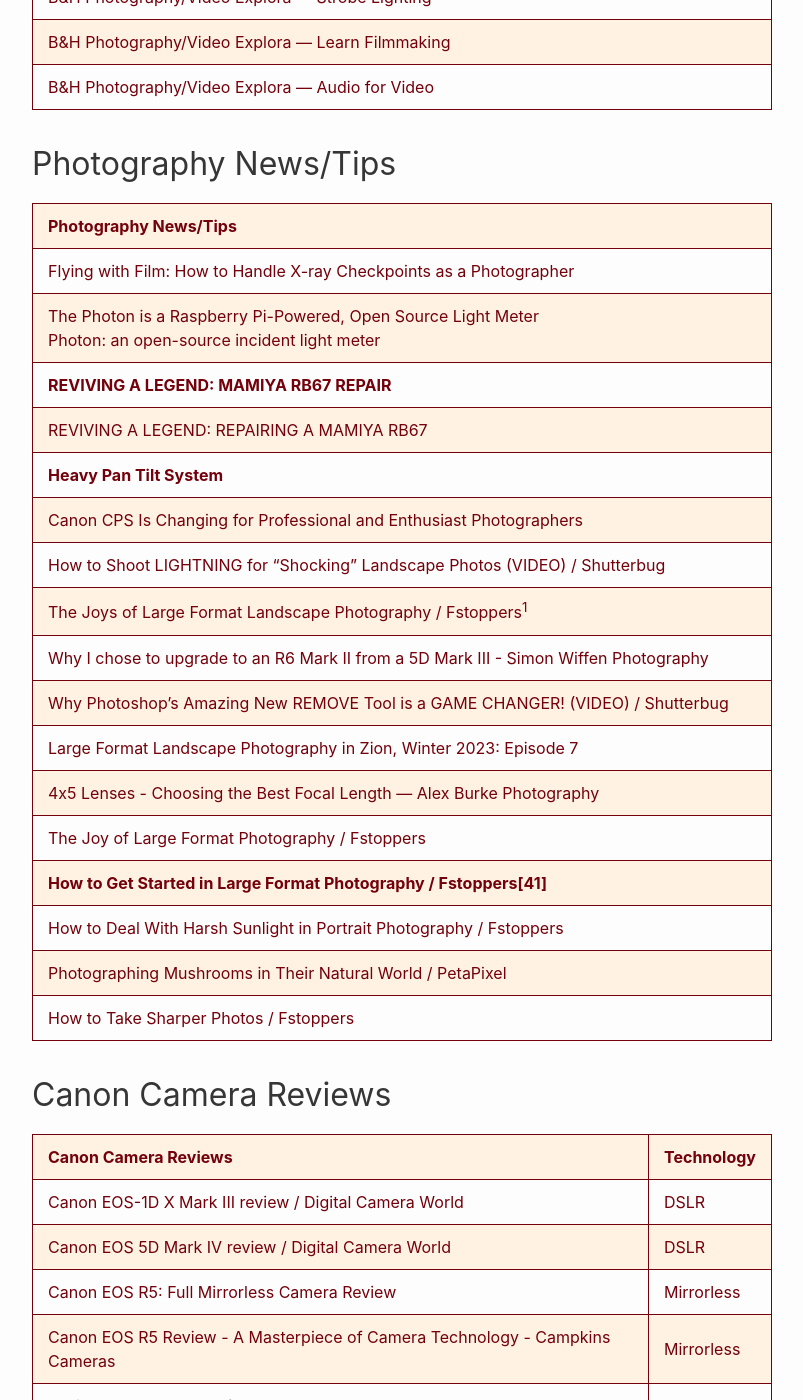
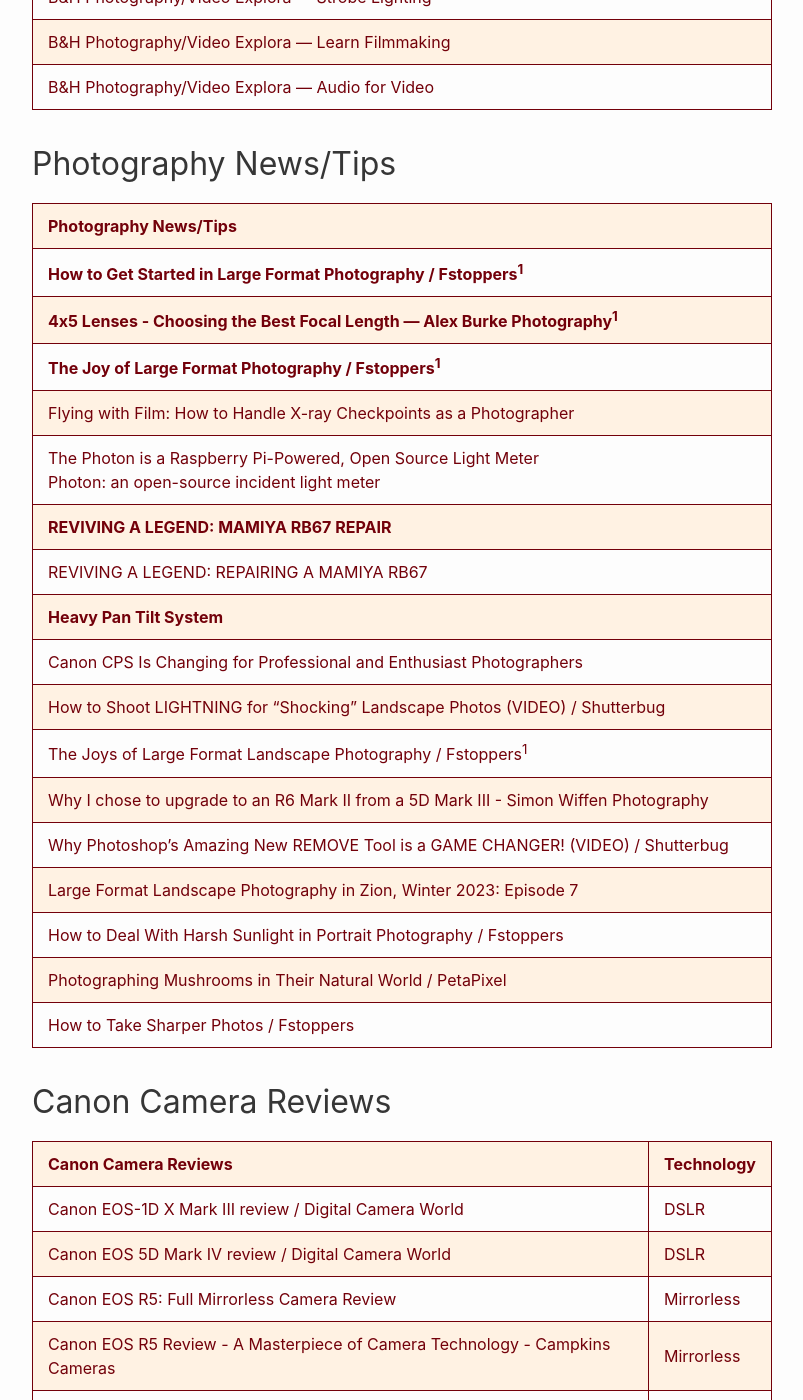
Before and after one commit to RalphHightower/RalphHightower, a Jekyll site: the page built from Photography.md, in a window 1280 px wide and 1400 px high, scrolled down 2781 px. Shown: the whole window, without its empty margins (238-1041 px from the left). Built offline with Jekyll 4.4.1, drawn with Linux system fonts in a browser that asks for light colours; our own code applies the rules of GitHub Pages for plain Markdown files; part of the change alters nothing that is shown.

Commit message:
[docs](doc): Photography(extended description)

```diff
--- a/Photography.md
+++ b/Photography.md
@@ -39,6 +39,9 @@
 
 | Photography News/Tips |
 |----|
+| **[How to Get Started in Large Format Photography / Fstoppers](https://fstoppers.com/film/how-get-started-large-format-photography-647936 )[^41]** |
+| **[4x5 Lenses - Choosing the Best Focal Length — Alex Burke Photography](https://www.alexburkephoto.com/blog/2020/5/31/4x5-lenses-choosing-the-best-focal-length )[^41]** |
+| **[The Joy of Large Format Photography / Fstoppers](https://fstoppers.com/film/joy-large-format-photography-643119)[^41]** |
 | [Flying with Film: How to Handle X-ray Checkpoints as a Photographer](https://petapixel.com/camera-film-x-ray-ct-scanner-tips/) |
 | [The Photon is a Raspberry Pi-Powered, Open Source Light Meter](https://petapixel.com/2022/11/28/the-photon-is-a-raspberry-pi-powered-open-source-light-meter/)<br />[Photon: an open-source incident light meter](https://github.com/veebch/photon) |
 | **[REVIVING A LEGEND: MAMIYA RB67 REPAIR](https://hackaday.com/2023/04/06/reviving-a-legend-mamiya-rb67-repair/)** |
@@ -50,9 +53,6 @@
 |[Why I chose to upgrade to an R6 Mark II from a 5D Mark III - Simon Wiffen Photography](https://www.simonwiffenphotography.co.uk/blog/2023/02/why-i-chose-to-upgrade-to-an-r6-mark-ii-from-a-5d-mark-iii/ )|
 | [Why Photoshop's Amazing New REMOVE Tool is a GAME CHANGER! (VIDEO) / Shutterbug](https://www.shutterbug.com/content/why-photoshops-amazing-new-remove-tool-game-changer-video ) |
 | [Large Format Landscape Photography in Zion, Winter 2023: Episode 7](https://youtube.com/watch?v=M6vA26KLVXc&feature=share ) |
-| [4x5 Lenses - Choosing the Best Focal Length — Alex Burke Photography](https://www.alexburkephoto.com/blog/2020/5/31/4x5-lenses-choosing-the-best-focal-length ) |
-| [The Joy of Large Format Photography / Fstoppers](https://fstoppers.com/film/joy-large-format-photography-643119 ) |
-| **[How to Get Started in Large Format Photography / Fstoppers](https://fstoppers.com/film/how-get-started-large-format-photography-647936 )[41]** |
 | [How to Deal With Harsh Sunlight in Portrait Photography / Fstoppers](https://fstoppers.com/lighting/how-deal-harsh-sunlight-portrait-photography-647590 ) |
 | [Photographing Mushrooms in Their Natural World / PetaPixel](https://petapixel.com/2023/11/04/photographing-mushrooms-in-their-natural-world/ ) |
 | [How to Take Sharper Photos / Fstoppers](https://fstoppers.com/education/how-take-sharper-photos-647466 ) |
```
